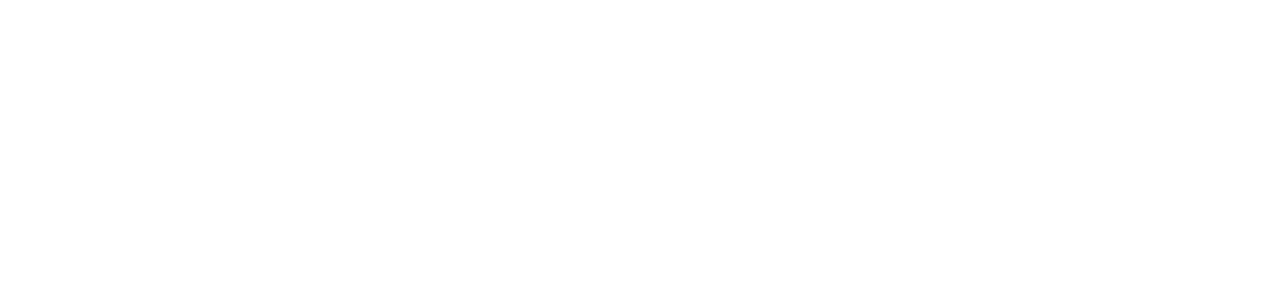
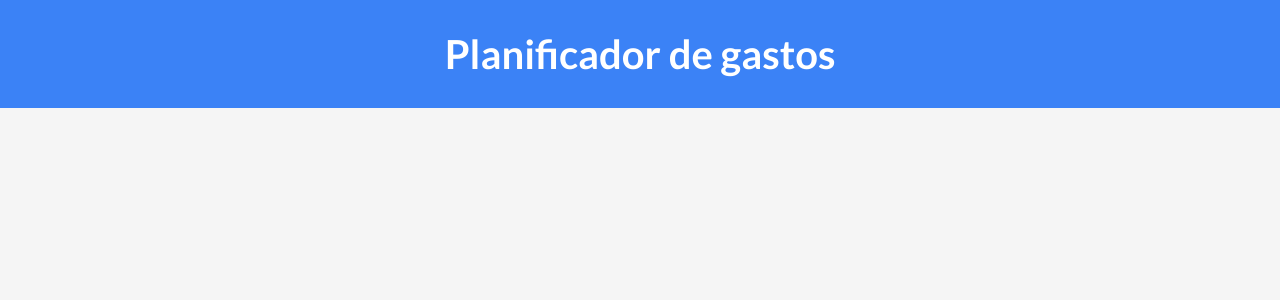
Before and after one commit to FabricioNarvaez/expense-manager, a Vue app: page / in a window 1280 px wide. Shown: the top 300 px of the page. Built offline with nearby package versions, Linux system fonts and the light colour scheme.

Commit message:
First styles added on app.vue

```diff
--- a/package.json
+++ b/package.json
@@ -14,6 +14,7 @@
   "devDependencies": {
     "@vitejs/plugin-vue": "^5.2.1",
     "@vue/tsconfig": "^0.7.0",
+    "sass": "^1.83.4",
     "typescript": "~5.6.2",
     "vite": "^6.0.5",
     "vue-tsc": "^2.2.0"
--- a/src/App.vue
+++ b/src/App.vue
@@ -2,9 +2,13 @@
 </script>
 
 <template>
-
+	<div>
+		<header>
+			<h1>Planificador de gastos</h1>
+		</header>
+	</div>
 </template>
 
-<style scoped>
-
+<style lang="scss">
+	@import '@scss/app.scss';
 </style>
--- /dev/null
+++ b/src/assets/scss/app.scss
@@ -0,0 +1,42 @@
+$blue: #3b82f6;
+$white: #ffffff;
+$light-gray: #f5f5f5;
+$gray: #94a3b8;
+$dark-gray: #64748b;
+$black: #000000;
+$font-family: 'Lato', sans-serif;
+
+html {
+    font-size: 62.5%;
+    box-sizing: border-box;
+}
+
+*,
+*:before,
+*:after {
+    box-sizing: inherit;
+}
+
+body {
+    font: 1.6rem $font-family;
+    background-color: $light-gray;
+}
+
+h1 {
+    font-size: 4rem;
+}
+
+h2 {
+    font-size: 3rem;
+}
+
+header {
+    background-color: $blue;
+
+    h1 {
+        padding: 3rem 0;
+        margin: 0;
+        color: $white;
+        text-align: center;
+    }
+}
--- a/vite.config.ts
+++ b/vite.config.ts
@@ -4,4 +4,9 @@
 // https://vite.dev/config/
 export default defineConfig({
   plugins: [vue()],
+  resolve: {
+    alias: {
+      '@scss': '/src/assets/scss',
+    }
+  }
 })
```
Also changed, not shown: 2 other files (tests, documents, lock files or other folders).
